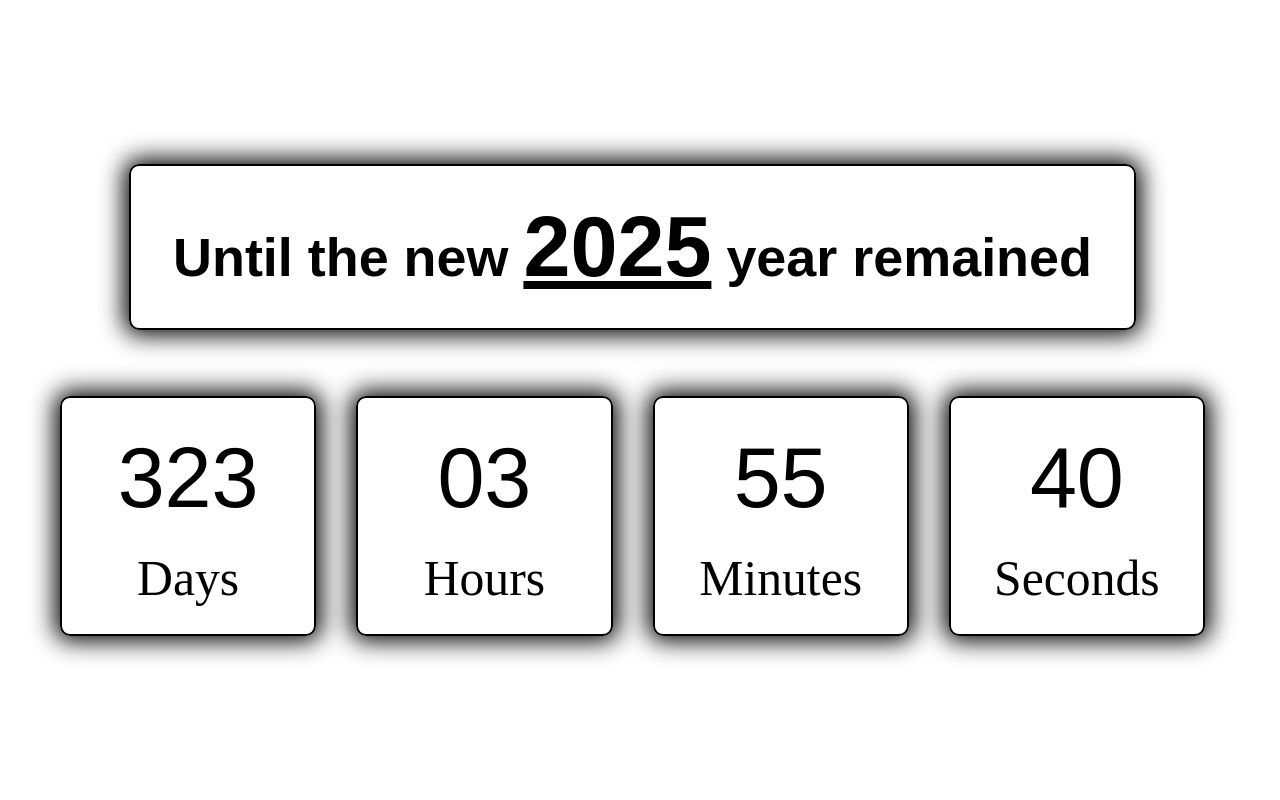
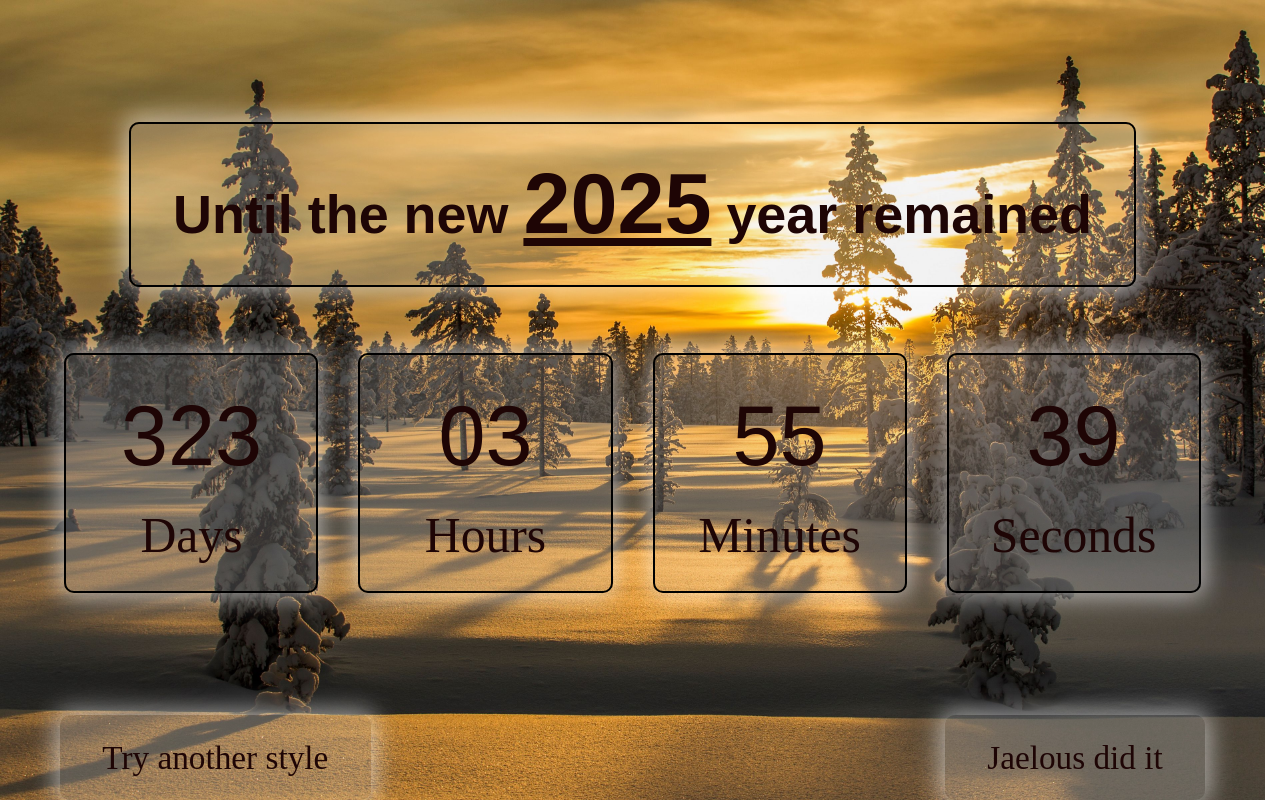
Before and after one commit to Jaelouss/New-Year-Timer, a plain HTML site: page index.html in a window 1280 px wide. Drawn offline with Linux system fonts and the light colour scheme; a web font is replaced by a local one.

Commit message:
finish =)

```diff
--- a/index.html
+++ b/index.html
@@ -37,6 +37,13 @@
           </li>
         </ul>
       </div>
+      <div class="container style">
+        <button class="box styleBtn" data-styleBtn>Try another style</button>
+
+        <a class="box autorLink" data-link href="https://github.com/Jaelouss"
+          >Jaelous did it</a
+        >
+      </div>
     </main>
   </body>
 </html>
--- a/js/refs.js
+++ b/js/refs.js
@@ -1,6 +1,23 @@
 export default {
-  days: document.querySelector('[data-days]'),
-  hours: document.querySelector('[data-hours]'),
-  minutes: document.querySelector('[data-minutes]'),
-  seconds: document.querySelector('[data-seconds]'),
+  timerRefs: {
+    days: document.querySelector('[data-days]'),
+    hours: document.querySelector('[data-hours]'),
+    minutes: document.querySelector('[data-minutes]'),
+    seconds: document.querySelector('[data-seconds]'),
+  },
+  elements: {
+    titleEl: document.querySelector('.title'),
+    yearEl: document.querySelector('[data-year]'),
+    body: document.querySelector('body'),
+    seasonElements: document.querySelectorAll('[data="season"]'),
+    styleBtn: document.querySelector('[data-styleBtn]'),
+    autorLink: document.querySelector('[data-link]'),
+  },
+  images: {
+    autumn: './img/autumn.jpg',
+    summer: './img/summer.jpg',
+    spring: './img/spring.jpg',
+    winter: './img/winter.jpg',
+    newYear: './img/newYear.jpg',
+  },
 };
--- /dev/null
+++ b/js/season-data.js
@@ -0,0 +1,9 @@
+export const seasons = ['winter', 'spring', 'summer', 'autumn', 'newYear'];
+
+export const img = {
+  autumn: './img/autumn.jpg',
+  summer: './img/summer.jpg',
+  spring: './img/spring.jpg',
+  winter: './img/winter.jpg',
+  newYear: './img/newYear.jpg',
+};
--- /dev/null
+++ b/js/timer-utils.js
@@ -0,0 +1,16 @@
+export function addTimer(timer, htmlObj) {
+  Object.keys(htmlObj).forEach((key) => {
+    htmlObj[key].textContent = timer[key];
+  });
+}
+
+export function getNewYearTimer() {
+  const currentYear = new Date().getFullYear();
+  const newYear = new Date(currentYear, 11, 31, 23, 59, 59).getTime();
+  const remainingTime = newYear - Date.now();
+
+  return {
+    currentYear,
+    timer: remainingTime,
+  };
+}
--- a/js/timer.js
+++ /dev/null
@@ -1,18 +0,0 @@
-import refs from './refs.js';
-import { convertMs, addLeadingZero } from './format-time.js';
-
-function addTimer(timer, htmlObj) {
-  Object.keys(htmlObj).forEach((key) => {
-    htmlObj[key].textContent = timer[key];
-  });
-}
-
-const yearEl = document.querySelector('[data-year]');
-export function timer() {
-  let currentYear = new Date().getFullYear();
-  let newYear = new Date(currentYear, 11, 31, 23, 59, 60).getTime();
-  yearEl.textContent = currentYear;
-  let timer = convertMs(newYear - Date.now());
-  let formatedTimer = addLeadingZero(timer);
-  addTimer(formatedTimer, refs);
-}
--- a/main.js
+++ b/main.js
@@ -1,81 +1,60 @@
-// import { timer } from './js/timer.js';
+import refs from './js/refs.js';
+import { convertMs, addLeadingZero } from './js/format-time.js';
+import { addTimer, getNewYearTimer } from './js/timer-utils.js';
+import { seasons, img } from './js/season-data.js';
 
-// setInterval(timer, 1000);
+const { body, titleEl, styleBtn, seasonElements, autorLink } = refs.elements;
 
-// const titleEl = document.querySelector('.title');
-// const currentYear = new Date().getFullYear();
-// const nowDate = new Date();
-// const monthNow = nowDate.getMonth();
-// const body = document.querySelector('body');
-// const elements = document.querySelectorAll('[data="season"]');
+export function timer() {
+  const { currentYear, timer } = getNewYearTimer();
 
-// const img = {
-//   autumn: './img/autumn.jpg',
-//   summer: './img/summer.jpg',
-//   spring: './img/spring.jpg',
-//   winter: './img/winter.jpg',
-//   newYear: './img/new-year.jpg',
-// };
+  refs.elements.yearEl.textContent = currentYear;
 
-// if (nowDate.getMonth() === 11 && nowDate.getDate() === 31) {
-//   body.style.backgroundImage = `url(${img.newYear})`;
-//   elements.forEach((element) => {
-//     element.classList.add('new-year');
-//   });
-//   titleEl.textContent = `Already today New ${currentYear} Year! We celebrate!`;
-// } else if (monthNow === 0 || monthNow === 1 || monthNow === 11) {
-//   body.style.backgroundImage = `url(${img.winter})`;
-//   elements.forEach((element) => {
-//     element.classList.add('winter');
-//   });
-// } else if (monthNow === 2 || monthNow === 3 || monthNow === 4) {
-//   body.style.backgroundImage = `url(${img.spring})`;
-//   elements.forEach((element) => {
-//     element.classList.add('spring');
-//   });
-// } else if (monthNow === 5 || monthNow === 6 || monthNow === 7) {
-//   body.style.backgroundImage = `url(${img.summer})`;
-//   elements.forEach((element) => {
-//     element.classList.add('summer');
-//   });
-// } else if (monthNow === 8 || monthNow === 9 || monthNow === 10) {
-//   body.style.backgroundImage = `url(${img.autumn})`;
-//   elements.forEach((element) => {
-//     element.classList.add('autumn');
-//   });
-// }
-import { timer } from './js/timer.js';
+  const formattedTimer = addLeadingZero(convertMs(timer));
+  addTimer(formattedTimer, refs.timerRefs);
+}
+
+function getSeason(month, day) {
+  if (month === 11 && day === 31) return 'newYear';
+  if (month === 11 || month === 0 || month === 1) return 'winter';
+  if (month >= 2 && month <= 4) return 'spring';
+  if (month >= 5 && month <= 7) return 'summer';
+  return 'autumn';
+}
+
+function setSeason(season) {
+  body.style.backgroundImage = `url(${img[season]})`;
+
+  seasonElements.forEach((el) => {
+    el.classList.remove(...seasons);
+    el.classList.add(season);
+  });
+
+  styleBtn.classList.remove(...seasons);
+  styleBtn.classList.add(season);
+
+  autorLink.classList.remove(...seasons);
+  autorLink.classList.add(season);
+
+  const currentYear = new Date().getFullYear();
+  if (season === 'newYear') {
+    titleEl.innerHTML = `Hooray! Today is the New <span class="year value" data-year>${currentYear}</span> Year! We celebrate!`;
+  }
+  if (season !== 'newYear') {
+    titleEl.innerHTML = `Until the new <span class="year value" data-year>${currentYear}</span> year
+          remained`;
+  }
+}
+
+const now = new Date();
+const currentSeason = getSeason(now.getMonth(), now.getDate());
+setSeason(currentSeason);
+
+let currentSeasonIndex = seasons.indexOf(currentSeason);
+
+styleBtn.addEventListener('click', () => {
+  currentSeasonIndex = (currentSeasonIndex + 1) % seasons.length;
+  setSeason(seasons[currentSeasonIndex]);
+});
 
 setInterval(timer, 1000);
-
-const titleEl = document.querySelector('.title');
-const body = document.querySelector('body');
-const elements = document.querySelectorAll('[data="season"]');
-
-const img = {
-  autumn: './img/autumn.jpg',
-  summer: './img/summer.jpg',
-  spring: './img/spring.jpg',
-  winter: './img/winter.jpg',
-  newYear: './img/newYear.jpg',
-};
-
-const seasons = ['winter', 'spring', 'summer', 'autumn', 'newYear'];
-let currentSeasonIndex = 0;
-
-body.addEventListener('click', () => {
-  // Видаляємо всі сезонні класи
-  elements.forEach((element) => {
-    element.classList.remove(...seasons);
-  });
-
-  // Додаємо новий клас для всіх елементів
-  const currentSeason = seasons[currentSeasonIndex];
-  elements.forEach((element) => {
-    element.classList.add(currentSeason);
-    body.style.backgroundImage = `url(${img[currentSeason]})`;
-  });
-
-  // Оновлюємо індекс для наступного сезону
-  currentSeasonIndex = (currentSeasonIndex + 1) % seasons.length;
-});
--- a/scss/_variables.scss
+++ b/scss/_variables.scss
@@ -2,7 +2,7 @@
 
 :root {
   --new-year-color: #030d06;
-  --new-year-color-bgc: #36bf3f45;
+  --new-year-color-bgc: #175c1bb0;
 
   --winter-color: #1e0505;
   --winter-color-bgc: #e4e4e438;
@@ -11,10 +11,10 @@
   --autumn-color-bgc: #ccb06255;
 
   --spring-color: #470a2d;
-  --spring-color-bgc: #53878c6e;
+  --spring-color-bgc: #53878c9e;
 
   --summer-color: #200a0a;
-  --summer-color-bgc: #a4363640;
+  --summer-color-bgc: #a4363691;
 
   --absolute-black: #000000;
 
--- a/scss/main.scss
+++ b/scss/main.scss
@@ -2,10 +2,14 @@
 @use 'helpers' as *;
 
 body {
+  display: flex;
+  flex-direction: column;
   background-size: cover;
 }
 main {
-  height: 100dvh;
+  display: flex;
+  flex-direction: column;
+  flex-grow: 1;
 }
 .container {
   max-width: calc(var(--container-width) + var(--container-padding-x) * 2);
@@ -13,11 +17,11 @@ main {
   padding-inline: var(--container-padding-x);
 }
 .main-box {
-  height: 100%;
   display: flex;
   flex-direction: column;
   justify-content: center;
   align-items: center;
+  flex-grow: 1;
 }
 
 .title {
@@ -88,3 +92,16 @@ main {
     opacity: 1;
   }
 }
+.style {
+  width: 100%;
+  display: flex;
+  justify-content: space-between;
+  align-items: center;
+  @include fluid-text(40, 14);
+}
+.styleBtn,
+.autorLink {
+  outline: none;
+  border: none;
+  text-decoration: none;
+}
```
Also changed, not shown: css/main.css, 1 other file.
